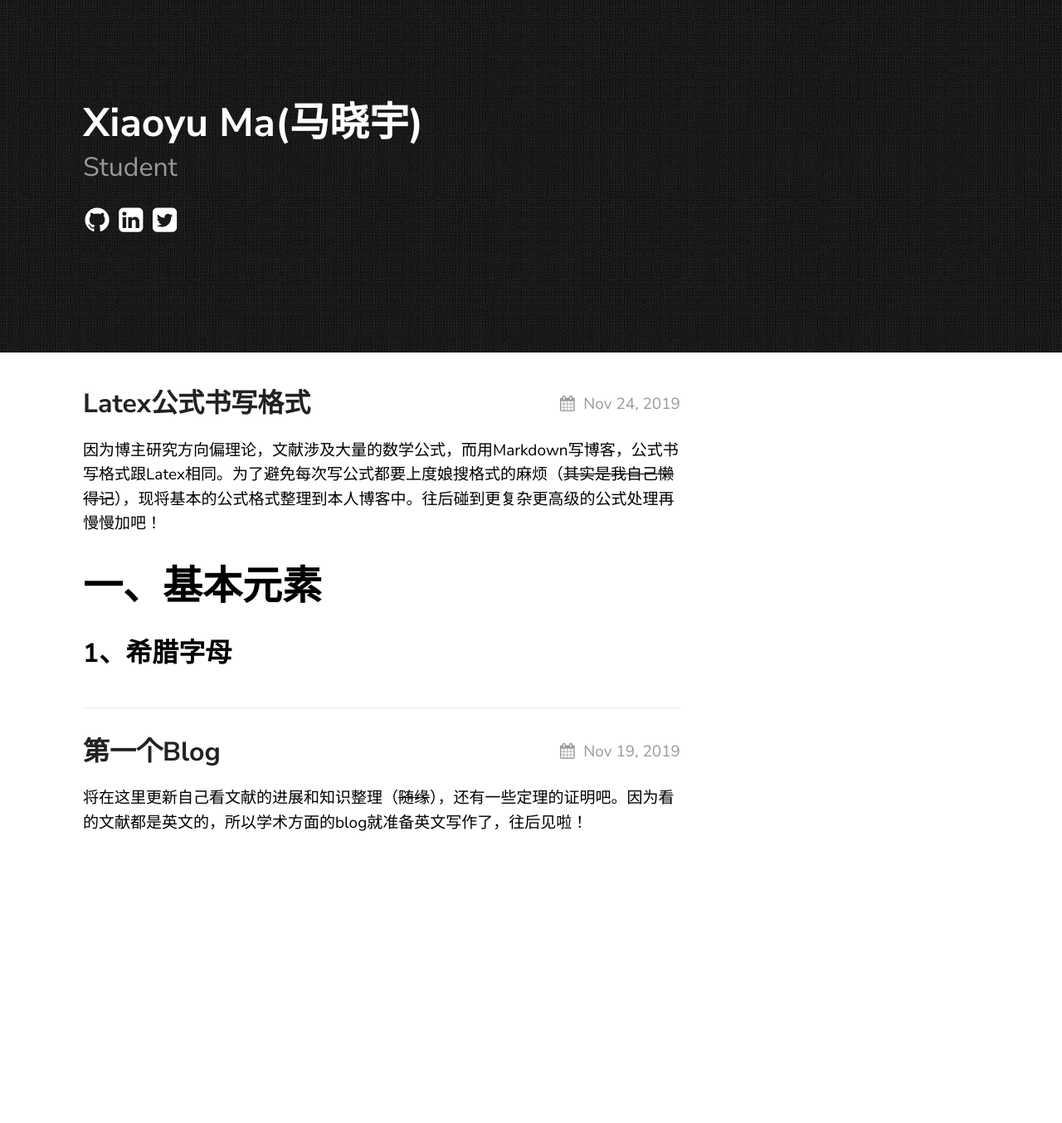
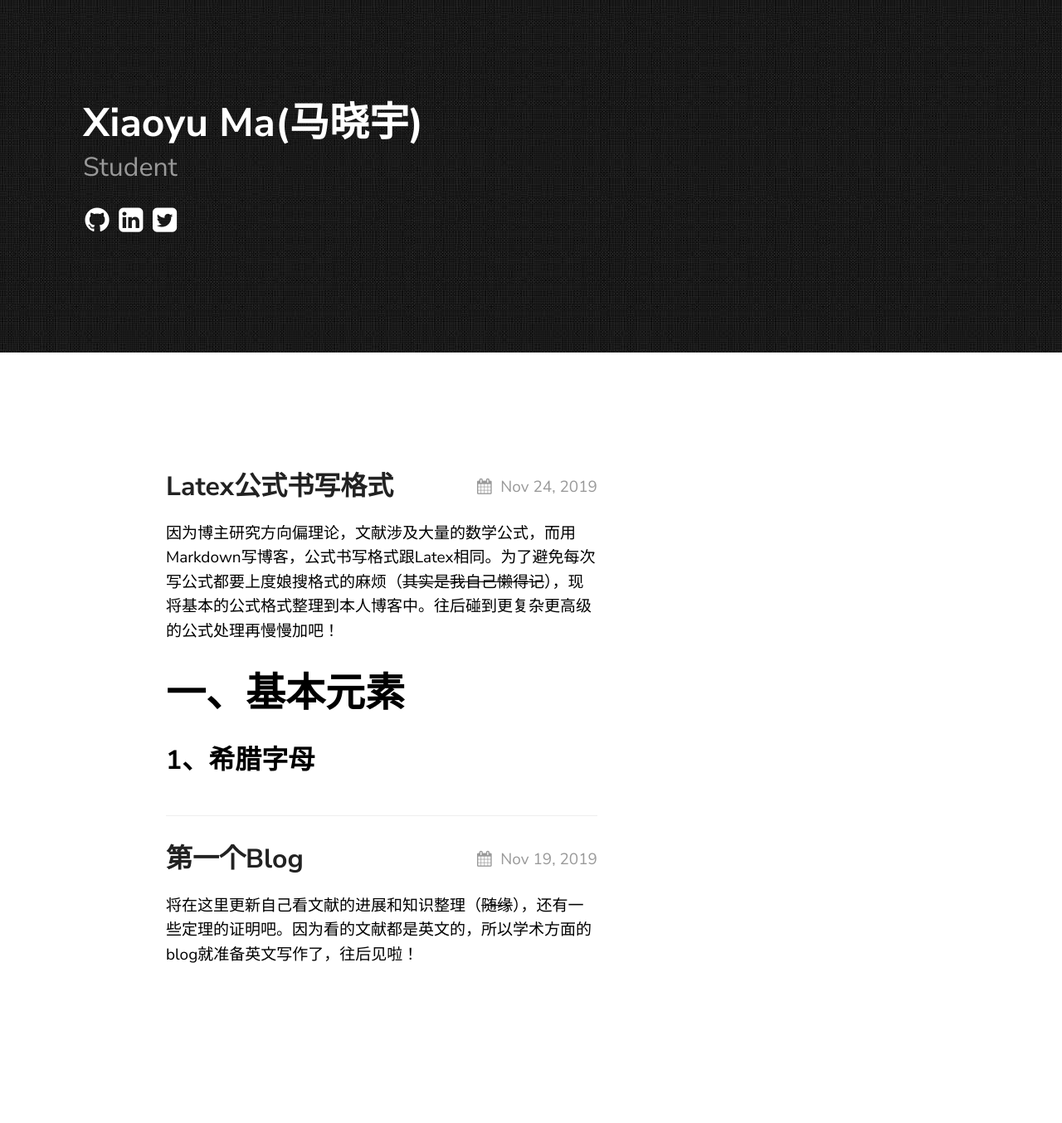
Before and after one commit to derek1998/blog.xiaoyuma, a Jekyll site: the page built from index.md, in a window 1280 px wide. Shown: the whole page at 83% size. Built offline with Jekyll 4.4.1, drawn with Linux system fonts in a browser that asks for light colours; before the commit the page ends 1146 px from its top, so only the background shows below that.

Commit message:
Update theme.scss

```diff
--- a/_sass/theme.scss
+++ b/_sass/theme.scss
@@ -194,8 +194,7 @@ header {
 
 .posts {
 	list-style-type: none;
-	margin-bottom: 100px;
-	padding: 0;
+	padding: 100px;
 	>li {
 		margin-bottom: 30px;
 		padding-bottom: 20px;
```
